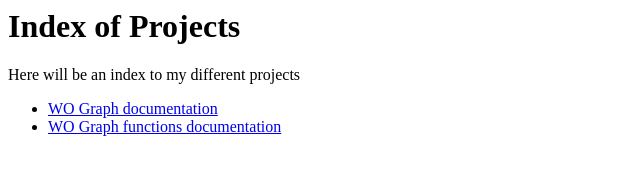
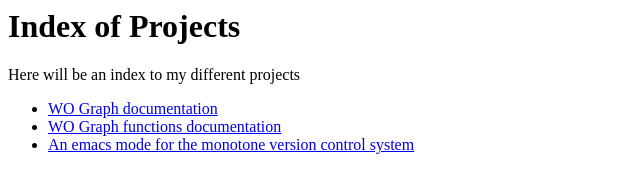
Before and after one commit to woudshoo/woudshoo.github.com, a plain HTML site: page index.html in a window 1280 px wide. Shown: the whole page, without its empty margins (0-640 px from the left). Drawn offline with Linux system fonts and the light colour scheme.

Commit message:
Added e-monotone

```diff
--- a/index.html
+++ b/index.html
@@ -10,6 +10,7 @@ Here will be an index to my different projects
 <ul>
   <li><a href="wo-graph">WO Graph documentation</a></li>
   <li><a href="wo-graph-functions">WO Graph functions documentation</a></li>
+  <li><a href="e-monotone">An emacs mode for the monotone version control system</a></li>
 </ul>
 
 </body>
```
